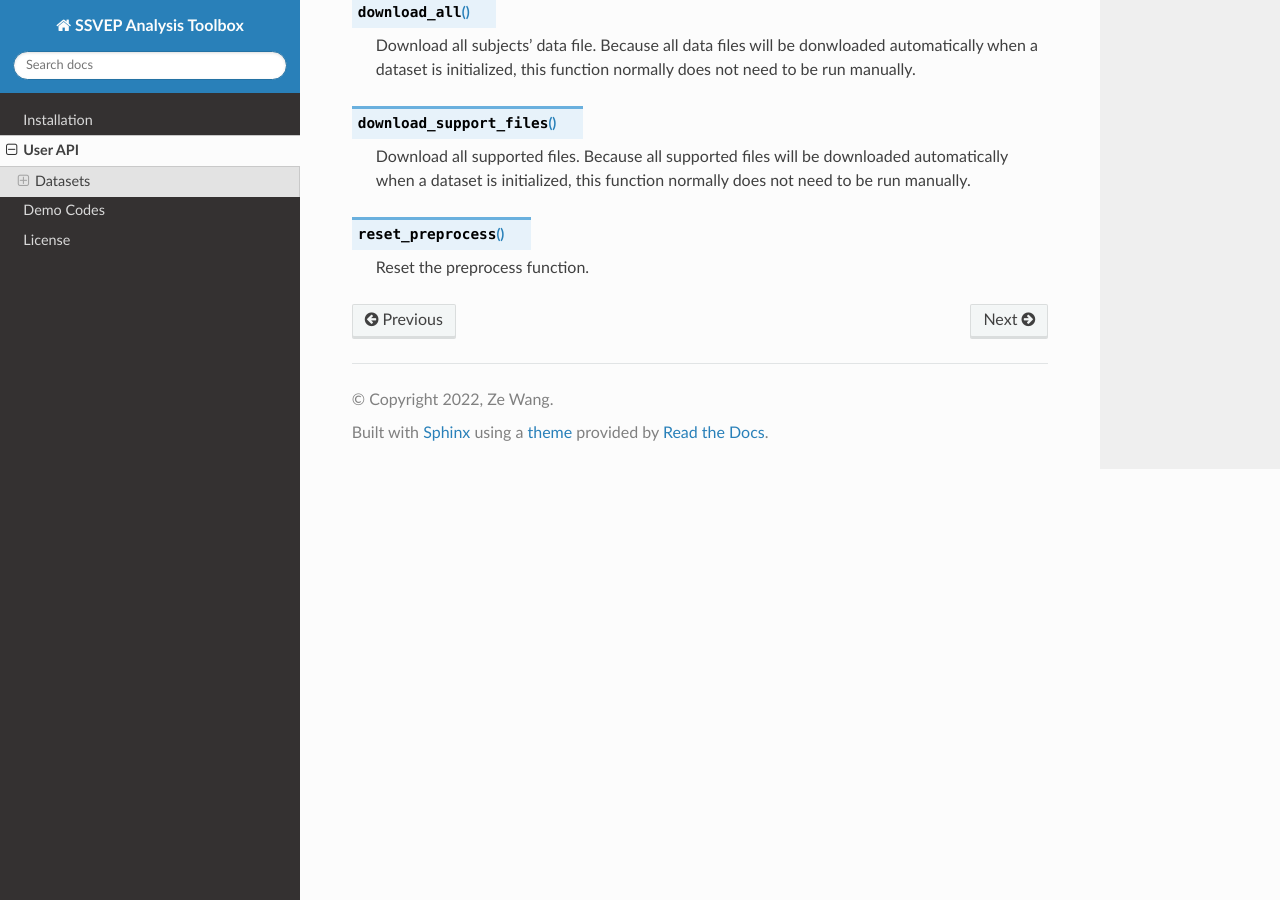
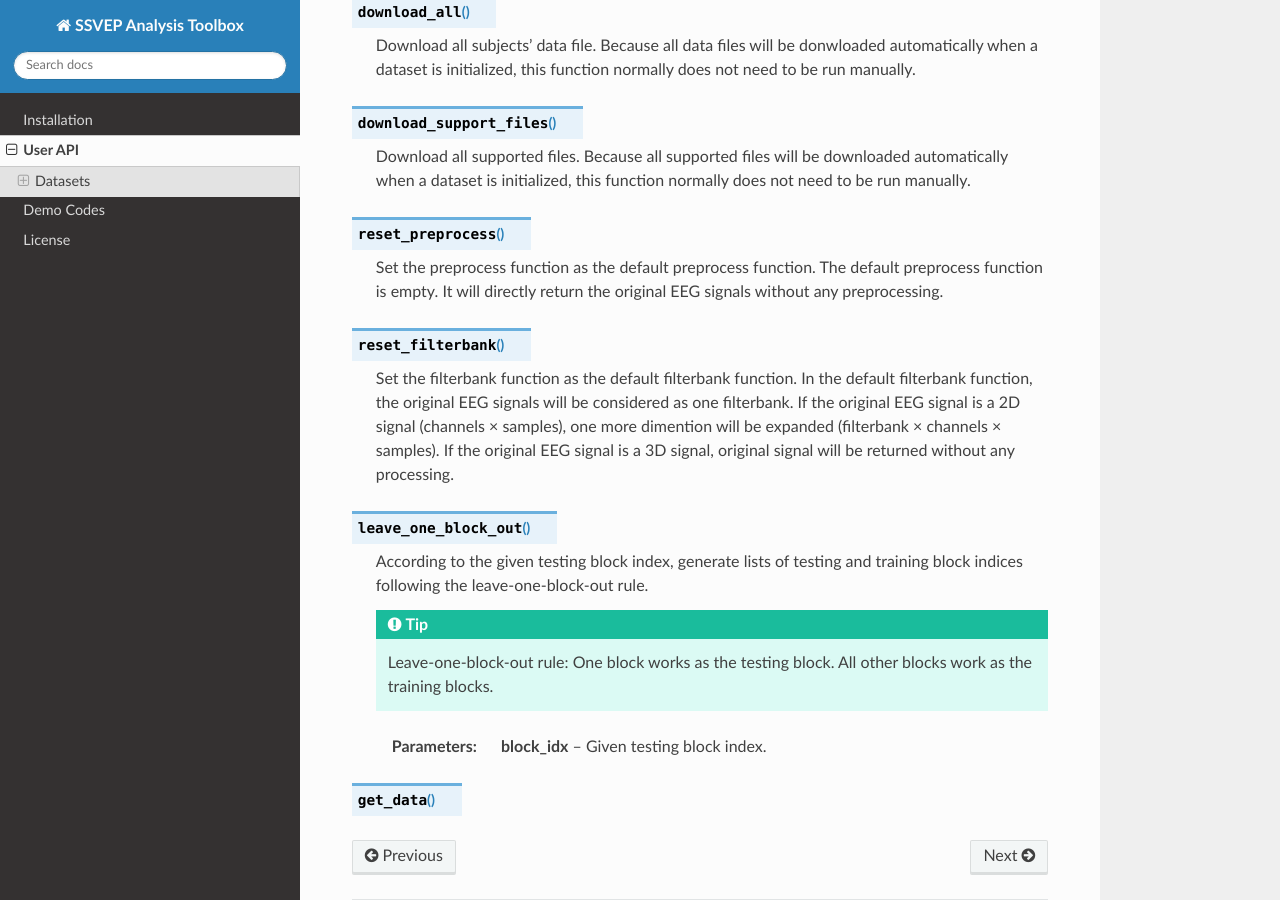
Before and after one commit to pikipity/SSVEP-Analysis-Toolbox, a Sphinx documentation site: the page built from Docs/API.rst, in a window 1280 px wide and 900 px high, scrolled down 2990 px. Built offline with Sphinx 7.4.7 and the Read the Docs theme 2.0.0, drawn with Linux system fonts in a browser that asks for light colours.

Commit message:
Update API.rst

```diff
--- a/Docs/API.rst
+++ b/Docs/API.rst
@@ -142,4 +145,20 @@ All datasets have these functions.
 
 .. py:function:: reset_preprocess
 
-    Reset the preprocess function.
+    Set the preprocess function as the default preprocess function. The default preprocess function is empty. It will directly return the original EEG signals without any preprocessing.
+
+.. py:function:: reset_filterbank
+
+    Set the filterbank function as the default filterbank function. In the default filterbank function, the original EEG signals will be considered as one filterbank. If the original EEG signal is a 2D signal (channels :raw-html:`&#215;` samples), one more dimention will be expanded (filterbank :raw-html:`&#215;` channels :raw-html:`&#215;` samples). If the original EEG signal is a 3D signal, original signal will be returned without any processing.
+
+.. py:function:: leave_one_block_out
+
+    According to the given testing block index, generate lists of testing and training block indices following the leave-one-block-out rule.
+
+    .. tip::
+
+        Leave-one-block-out rule: One block works as the testing block. All other blocks work as the training blocks.
+
+    :param block_idx: Given testing block index.
+
+.. py:function:: get_data
```
Also changed, not shown: other parts of Docs/API.rst (+3 -0 lines).
